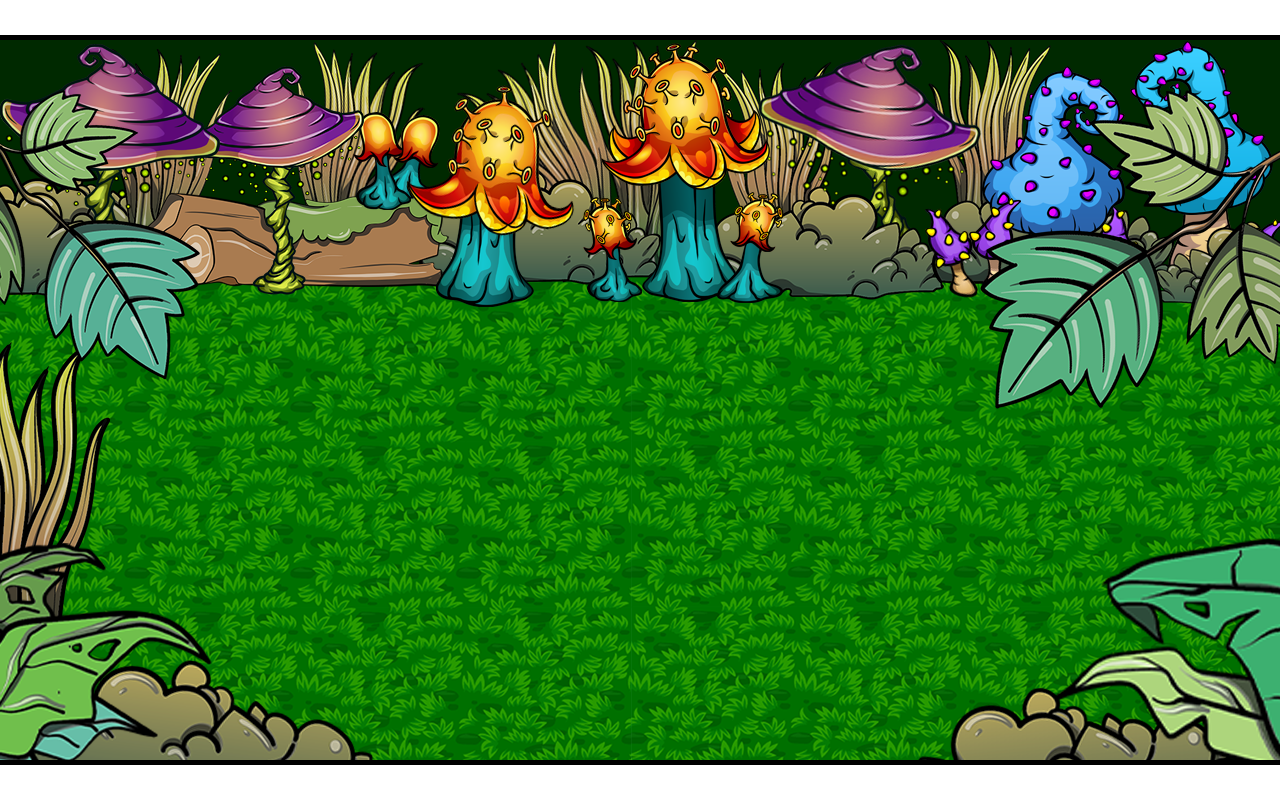
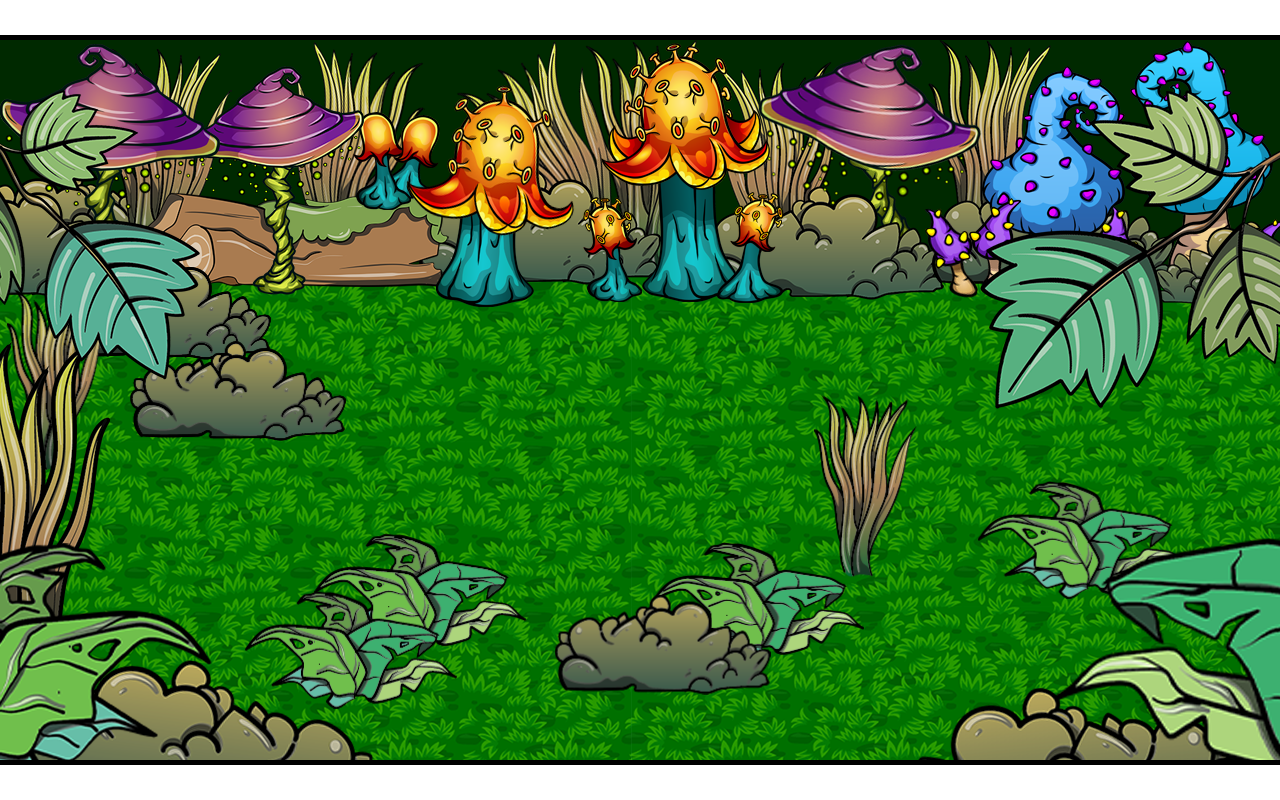
Before and after one commit to DjordjeKnezevic/OwlBear, a plain HTML site: page index.html in a window 1280 px wide. Drawn offline with Linux system fonts and the light colour scheme.

Commit message:
Drugi commit

```diff
--- a/index.html
+++ b/index.html
@@ -19,7 +19,9 @@
         <img src="leaves_left.png" alt=leaves_left" id="leaves_left">
         <img src="leaves_right.png" alt=leaves_right" id="leaves_right">
         <img src="owlbear.png" alt="owlbear" id="owlbear">
-    </div>
+        <img src="bush.png" alt="bush" id="bush">
+        <img src="plant.png" alt="plant" id="plant">
+        <img src="grass.png" alt="grass" id="grass">
     <script src="script.js"></script>
 </body>
 
--- a/script.js
+++ b/script.js
@@ -31,8 +31,11 @@ window.onload = function () {
             this.currentY = 200;
             this.speedX = 0;
             this.speedY = 0;
-            this.maxSpeed = 5;
+            this.maxSpeed = 4;
             this.image = document.getElementById('owlbear');
+            this.fps = 40;
+            this.frameInterval = 1000 / this.fps;
+            this.frameTimer = 0;
         }
         draw(context) {
             // context.fillRect(this.x, this.y, this.width, this.height);
@@ -42,7 +45,7 @@ window.onload = function () {
             this.speedX = speedX;
             this.speedY = speedY;
         }
-        update() {
+        update(deltaTime) {
             // if (this.game.lastKey == 'PArrowLeft') {
             //     this.setSpeed(-this.maxSpeed, 0);
             // } else if (this.game.lastKey == 'PArrowRight') {
@@ -56,6 +59,7 @@ window.onload = function () {
             // }
             this.width = this.y * 0.5 - 30;
             this.height = this.y * 0.5 - 30;
+            this.frameInterval = this.width * 0.15;
             if (this.y > this.currentY) {
                 this.x -= 0.7;
                 this.currentY = this.y;
@@ -87,6 +91,7 @@ window.onload = function () {
                 case 'PArrowUp':
                     this.setSpeed(0, -this.maxSpeed * 0.6);
                     this.frameY = 7;
+                    this.frameInterval = 15;
                     break;
                 case 'RArrowUp':
                     if (this.speedY < 0) {
@@ -97,6 +102,7 @@ window.onload = function () {
                 case 'PArrowDown':
                     this.setSpeed(0, this.maxSpeed * 0.6);
                     this.frameY = 1;
+                    this.frameInterval = 15;
                     break;
                 case 'RArrowDown':
                     if (this.speedY > 0) {
@@ -121,13 +127,66 @@ window.onload = function () {
             } else if (this.y > this.game.height - this.height) {
                 this.y = this.game.height - this.height;
             }
-            if (this.frameX < this.maxFrame) this.frameX++;
-            else this.frameX = 0;
+
+            if(this.frameTimer > this.frameInterval) {
+                this.frameX < this.maxFrame ? this.frameX++ : this.frameX = 0;
+                this.frameTimer = 0;
+            }
+            else {
+                this.frameTimer+= deltaTime;
+            }
         }
     }
 
     class Object {
+        constructor(game) {
+            this.game = game;
+        }
+        draw(context) {
+            context.drawImage(this.image, this.x, this.y, this.width, this.height);
+        }
+        update(deltaTime) {
 
+        }
+    }
+    class Bush extends Object {
+        constructor(game) {
+            super(game);
+            this.game = game;
+            this.image = document.getElementById('bush')
+            this.imageWidth = 216;
+            this.imageHeight = 100;
+            this.width = this.imageWidth;
+            this.height = this.imageHeight;
+            this.x = Math.random() * this.game.width - this.width;
+            this.y = this.game.topMargin + Math.random() * (this.game.height - this.height - this.game.topMargin);
+        }
+    }
+    class Plant extends Object {
+        constructor() {
+            super(game);
+            this.game = game;
+            this.image = document.getElementById('plant')
+            this.imageWidth = 212;
+            this.imageHeight = 118;
+            this.width = this.imageWidth;
+            this.height = this.imageHeight;
+            this.x = Math.random() * this.game.width - this.width;
+            this.y = this.game.topMargin + Math.random() * (this.game.height - this.height - this.game.topMargin);
+        }
+    }
+    class Grass extends Object {
+        constructor() {
+            super(game);
+            this.game = game;
+            this.image = document.getElementById('grass')
+            this.imageWidth = 103;
+            this.imageHeight = 182;
+            this.width = this.imageWidth;
+            this.height = this.imageHeight;
+            this.x = Math.random() * this.game.width - this.width;
+            this.y = this.game.topMargin + Math.random() * (this.game.height - this.height - this.game.topMargin);
+        }
     }
 
     class Game {
@@ -138,21 +197,51 @@ window.onload = function () {
             this.lastKey = undefined;
             this.input = new InputHandler(this);
             this.OwlBear = new OwlBear(this);
+            this.numberOfPlants = 10;
+            this.plants = [];
+            this.gameObjects = [];
         }
-        render(context) {
-            this.OwlBear.update();
-            this.OwlBear.draw(context);
+        render(context, deltaTime) {
+            this.gameObjects = [...this.plants, this.OwlBear];
+            this.gameObjects.sort((a, b) => {
+                return (a.y + a.height) - (b.y + b.height);
+            });
+            this.gameObjects.forEach(object => {
+                object.update(deltaTime);
+                object.draw(context);
+            });
+        }
+        init() {
+            for(let i = 0; i < this.numberOfPlants; i++) {
+                const randomize = Math.floor(Math.random() * 3) + 1;
+                switch(randomize) {
+                    case 1:
+                        this.plants.push(new Bush(this));
+                        break;
+                    case 2:
+                        this.plants.push(new Grass(this));
+                        break;
+                    case 3:
+                        this.plants.push(new Plant(this));
+                        break;
+                }
+
+            }
         }
     }
 
     const game = new Game(canvas.width, canvas.height);
+    game.init();
 
-    function animate() {
+    let lastTime = 0;
+    function animate(timeStamp) {
+        const deltaTime = timeStamp - lastTime;
+        lastTime = timeStamp;
         ctx.clearRect(0, 0, canvas.width, canvas.height);
-        game.render(ctx);
+        game.render(ctx, deltaTime);
         requestAnimationFrame(animate);
     }
-    animate();
+    animate(lastTime);
 }
 
 
--- a/style.css
+++ b/style.css
@@ -71,6 +71,6 @@ canvas:hover~#leaves_right {
     ;
 }
 
-#owlbear {
+#owlbear, #bush, #plant, #grass {
     display: none;
 }
```
